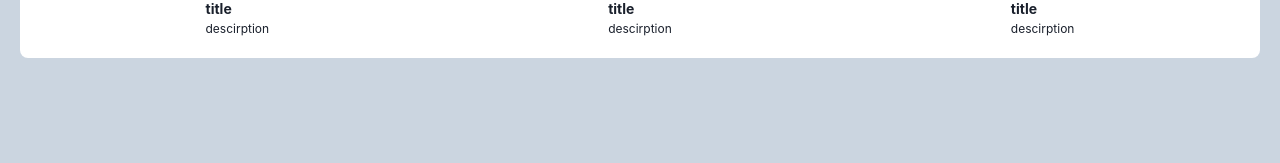
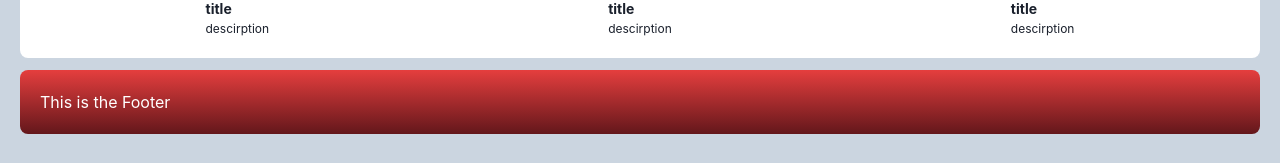
Before and after one commit to BanklessDAO/bankless-loans, a Next.js app: page / in a window 1280 px wide. Shown: the part 1118-1281 px from the top of the page. Before the commit the page ends 1196 px from the top, so only its background shows below. Built offline with nearby package versions, Linux system fonts and the light colour scheme.

Commit message:
commit on master

```diff
--- /dev/null
+++ b/components/Footer.tsx
@@ -0,0 +1,12 @@
+import {
+Box
+} from "@chakra-ui/react";
+
+export default function Footer() {
+
+    return (
+        <Box p="5" my="3" bgGradient="linear(to-b, red.500, red.900)" textColor="white">
+            <h1>This is the Footer</h1>
+        </Box>
+    );
+}
--- a/components/StyledFlex.tsx
+++ b/components/StyledFlex.tsx
@@ -1,6 +1,7 @@
 import { Flex, useStyleConfig } from '@chakra-ui/react';
 
-export default function StyledFlex(props) {
+
+export default function StyledFlex(props: any) {
 
     const { variant, children, ...rest } = props;
 
--- a/pages/index.tsx
+++ b/pages/index.tsx
@@ -8,10 +8,9 @@ import {
   Heading,
   Button,
   Stack,
-  Container,
-  Center
 } from "@chakra-ui/react";
 import styled from '@emotion/styled'
+import Footer from '../components/Footer';
 
 export default function Home() {
 
@@ -114,6 +113,7 @@ export default function Home() {
             </Box>
           </Stack>
         </Box>
+        <Footer></Footer>
     </Box>
   );
 }
```
